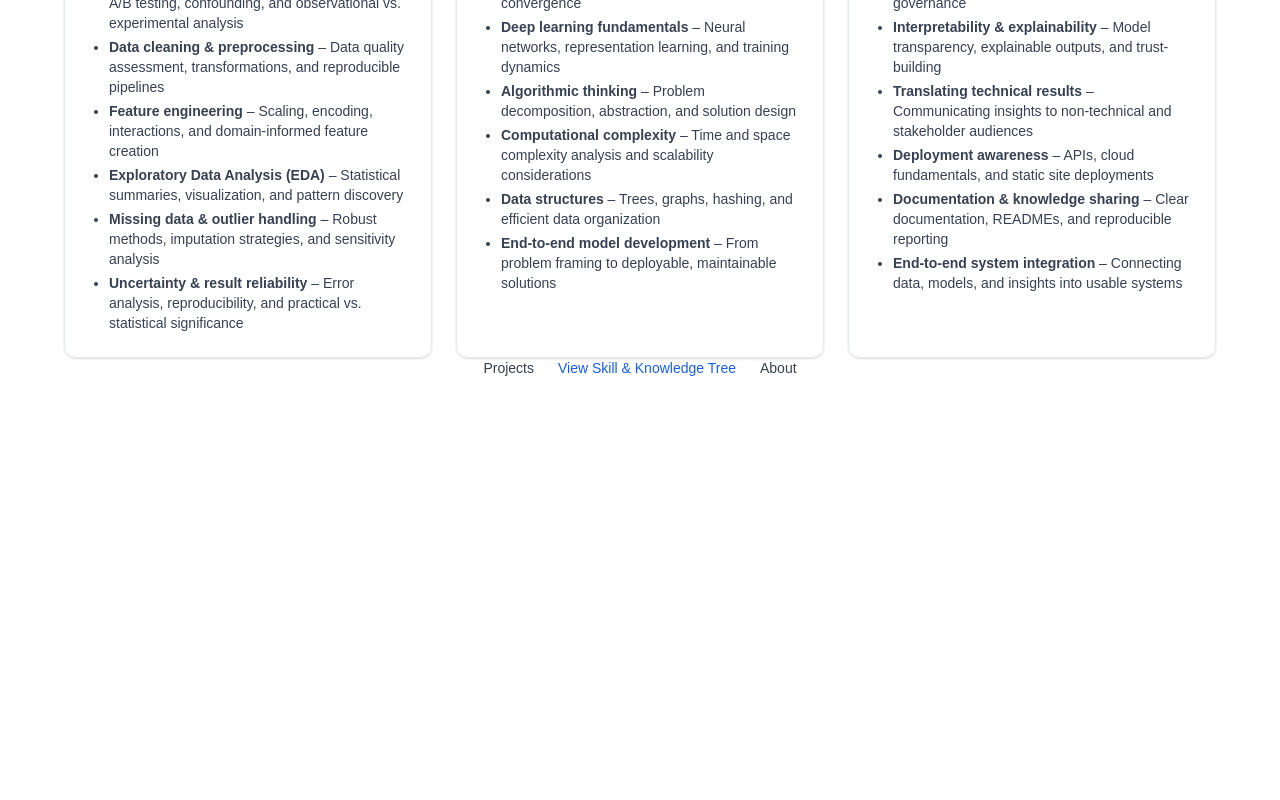
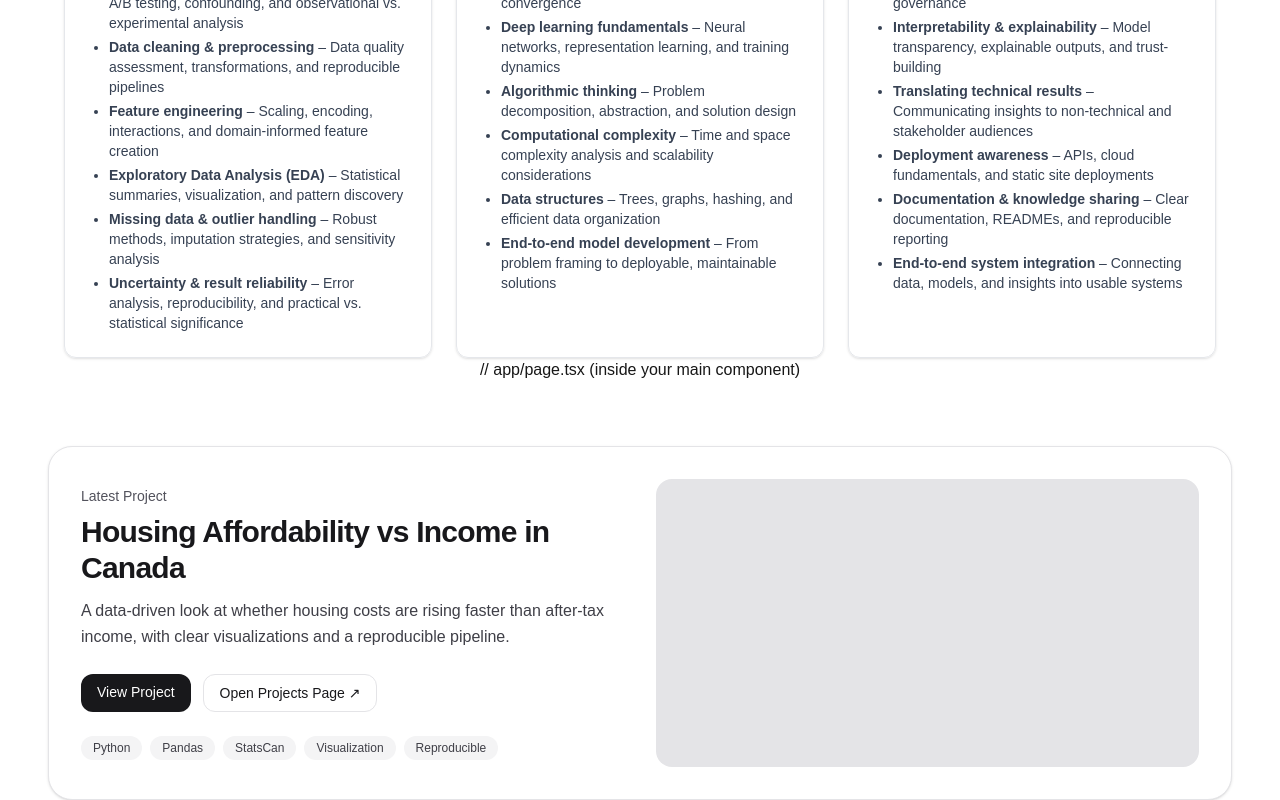
Before and after one commit to BryanB-prog/ThreePillars, a Next.js app: page / in a window 1280 px wide. Shown: the part 840-1640 px from the top of the page. Before the commit the page ends 1218 px from the top, so only its background shows below. Built offline with nearby package versions, Linux system fonts and the light colour scheme.

Commit message:
Add featured project section to HomePage
Added a featured section showcasing the latest project on housing affordability in Canada, including project description and tags.

```diff
--- a/app/page.tsx
+++ b/app/page.tsx
@@ -199,29 +199,63 @@ const HomePage: React.FC = () => {
       </section>
 
 
-      <nav className="flex items-center gap-6 text-sm font-medium text-gray-700">
+     // app/page.tsx (inside your main component)
+
+<section id="featured" className="mt-16">
+  <div className="rounded-3xl border border-zinc-200 bg-white p-8 shadow-sm">
+    <div className="grid gap-8 md:grid-cols-2 md:items-center">
+      {/* Text */}
+      <div>
+        <p className="text-sm font-medium text-zinc-600">Latest Project</p>
+
+        <h2 className="mt-2 text-3xl font-semibold tracking-tight text-zinc-900">
+          Housing Affordability vs Income in Canada
+        </h2>
+
+        <p className="mt-3 leading-relaxed text-zinc-700">
+          A data-driven look at whether housing costs are rising faster than
+          after-tax income, with clear visualizations and a reproducible pipeline.
+        </p>
+
+        <div className="mt-6 flex flex-wrap gap-3">
+          <a
+            href="/projects"
+            className="rounded-xl bg-zinc-900 px-4 py-2 text-sm font-medium text-white hover:bg-zinc-800"
+          >
+            View Project
+          </a>
+
           <a
             href="/projects"
             target="_blank"
             rel="noopener noreferrer"
-    className="hover:text-gray-900"
+            className="rounded-xl border border-zinc-200 px-4 py-2 text-sm font-medium text-zinc-900 hover:bg-zinc-50"
           >
-    Projects
+            Open Projects Page ↗
           </a>
+        </div>
 
-  <a
-    href="/skilltree"
-    target="_blank"
-    rel="noopener noreferrer"
-    className="text-blue-600 hover:underline"
+        {/* Tags (optional) */}
+        <div className="mt-6 flex flex-wrap gap-2">
+          {["Python", "Pandas", "StatsCan", "Visualization", "Reproducible"].map(
+            (tag) => (
+              <span
+                key={tag}
+                className="rounded-full bg-zinc-100 px-3 py-1 text-xs font-medium text-zinc-700"
               >
-    View Skill &amp; Knowledge Tree
-  </a>
+                {tag}
+              </span>
+            )
+          )}
+        </div>
+      </div>
 
-  <a href="#about" className="hover:text-gray-900">
-    About
-  </a>
-</nav>
+      {/* Visual / Preview */}
+      <div className="h-72 w-full rounded-2xl bg-zinc-200" />
+      {/* Later replace the div above with an <Image /> or a real preview card */}
+    </div>
+  </div>
+</section>
 
 
       {/* About section placeholder */}
```
Lines whose indentation alone changed are shown as unchanged.
